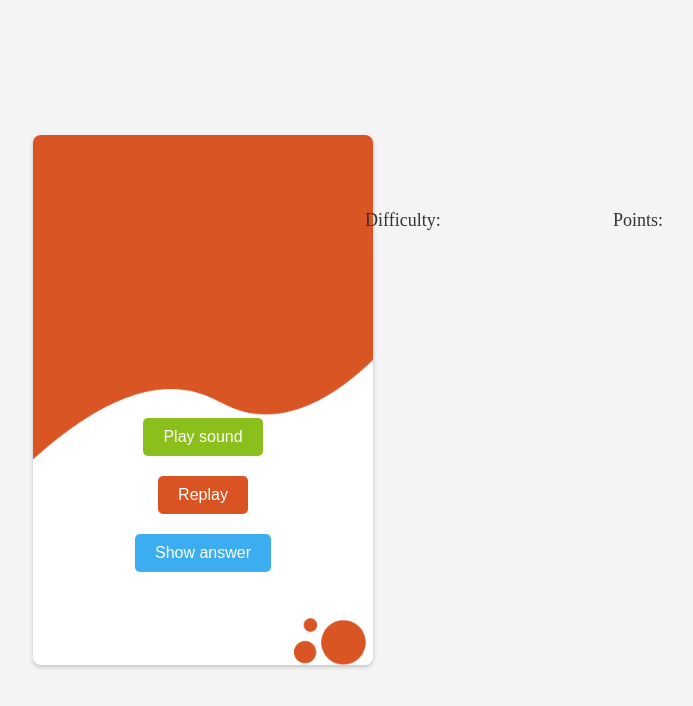
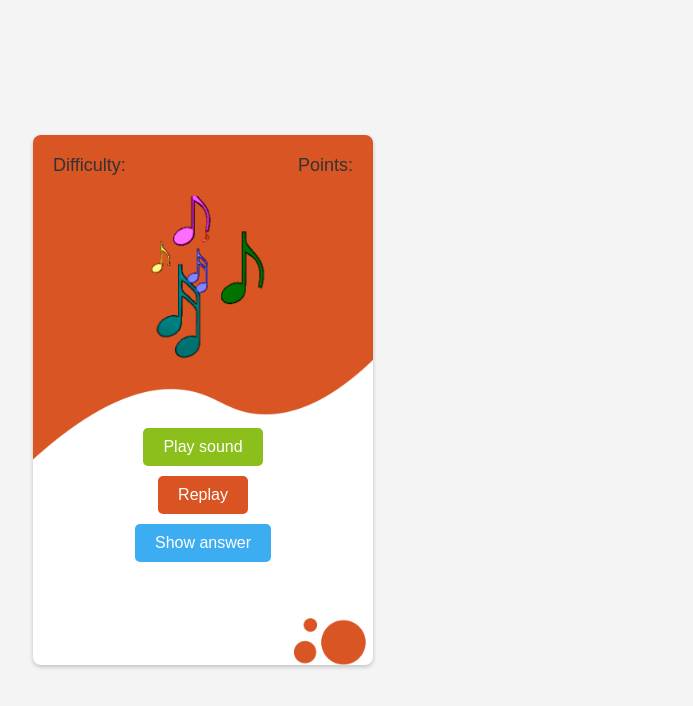
Before and after one commit to RaphaelPesce/bradyourbrain, a plain HTML site: page index.html in a window 1280 px wide. Shown: the whole page, without its empty margins (437-1130 px from the left). Drawn offline with Linux system fonts and the light colour scheme.

Commit message:
original11

```diff
--- a/index.html
+++ b/index.html
@@ -9,19 +9,32 @@
 </head>
 
 <body>
+
     <div class="container">
+        <div class="top-info">
             <div id="difficulty" class="difficulty">Difficulty: </div>
             <div id="points" class="points">Points: </div>
-        <div class="spacer"></div>
+        </div>
+
+        <div class="anim">
+            <img src="anim/speaker.gif">
+        </div>
+
+        <div class="buttons-container">
             <button id="playButton">Play sound</button>
             <button id="replayButton">Replay</button>
             <button id="showMessageButton" disabled>Show answer</button>
+        </div>
+
+        <div class="messages-container">
             <audio id="audioPlayer"></audio>
             <div id="preCountdownTimer" style="display:none;"></div>
             <div id="countdownTimer" style="display:none;">Time: <span id="timer"></span> seconds</div>
             <div id="endMessage" style="display:none;"></div>
         </div>
 
+    </div>
+
     <script src="script.js"></script>
 </body>
 
--- a/style.css
+++ b/style.css
@@ -1,3 +1,124 @@
+@font-face {
+    font-family: 'font';
+    src: url(‘/font/font.ttf’) format(‘truetype’)
+}
+
+body {
+    font-family: 'font', sans-serif;
+    display: flex;
+    justify-content: center;
+    align-items: center;
+    height: 100vh;
+    margin: 0;
+    background-color: #f4f4f4;
+}
+
+.container {
+    display: flex;
+    flex-direction: column;
+    justify-content: flex-start;
+    /* Modifié pour aligner le contenu en haut */
+    align-items: center;
+    background-color: white;
+    width: 300px;
+    height: 490px;
+    padding: 20px;
+    border-radius: 8px;
+    box-shadow: 0 2px 4px rgba(0, 0, 0, 0.2);
+    text-align: center;
+    background-image: url('Card.png');
+    background-size: cover;
+    background-position: center;
+    background-repeat: no-repeat;
+}
+
+.top-info {
+    display: flex;
+    justify-content: space-between;
+    width: 100%;
+    margin-bottom: 20px;
+    /* Ajustez selon vos besoins */
+}
+
+.difficulty,
+.points {
+    font-size: 18px;
+    color: #333;
+}
+
+.anim {
+    width: 150px;
+    /* Ajustez la largeur selon vos besoins */
+    height: auto;
+    /* Pour conserver les proportions de l'image */
+    display: flex;
+    justify-content: center;
+    /* Centrer l'image dans le conteneur */
+}
+
+.anim img {
+    width: 100%;
+    /* L'image prendra la largeur du conteneur */
+    height: auto;
+    /* Pour conserver les proportions de l'image */
+}
+
+.buttons-container {
+    display: flex;
+    flex-direction: column;
+    align-items: center;
+    margin-top: 60px;
+    /* Espace fixe entre les boutons et les messages */
+}
+
+#playButton,
+#replayButton,
+#showMessageButton {
+    background-color: #8BBF1B;
+    /* Couleur pour Play Button */
+    color: white;
+    padding: 10px 20px;
+    border: none;
+    border-radius: 5px;
+    cursor: pointer;
+    font-size: 16px;
+    margin-bottom: 10px;
+    /* Espacement entre les boutons */
+}
+
+/* Styles spécifiques pour Replay et Show Message Buttons */
+#replayButton {
+    background-color: #D95323;
+    /* Couleur pour Replay Button */
+}
+
+#showMessageButton {
+    background-color: #3DADF2;
+    /* Couleur pour Show Message Button */
+}
+
+.messages-container {
+    display: flex;
+    flex-direction: column;
+    align-items: center;
+    width: 100%;
+    /* S'assurer que le container prend toute la largeur */
+}
+
+#preCountdownTimer,
+#countdownTimer,
+#endMessage {
+    margin-top: 10px;
+    font-size: 18px;
+    color: #333;
+}
+
+audio {
+    margin-top: 20px;
+}
+
+
+@media (max-width: 600px) {
     body {
         font-family: scriptorama markdown JF;
         display: flex;
@@ -91,3 +212,4 @@ body {
     audio {
         margin-top: 20px;
     }
+}
```
Also changed, not shown: anim/speaker.gif (added), font/font.ttf (added). Lines whose indentation alone changed are shown as unchanged.
